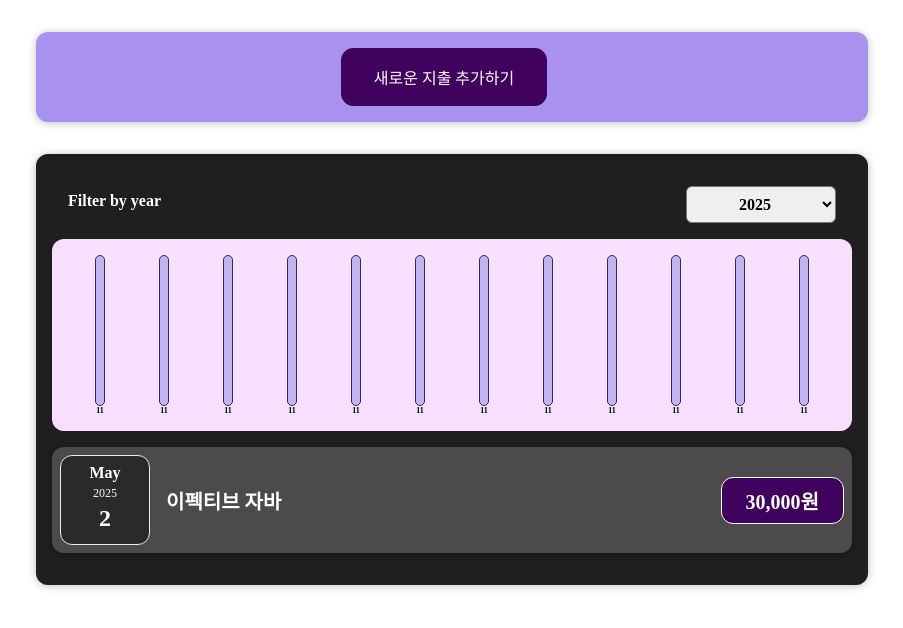
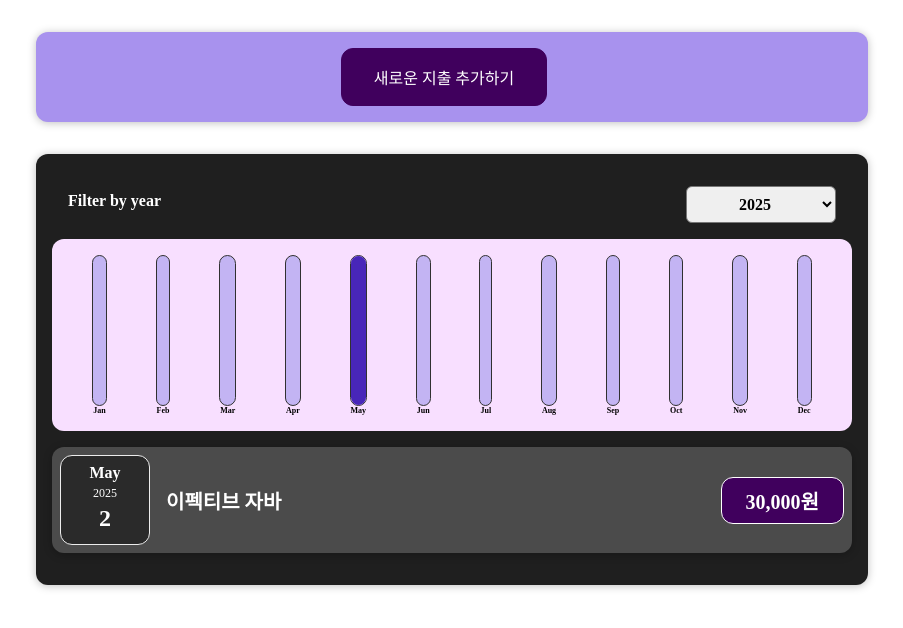
Before and after one commit to Sirosho/react-study202508, a React (Vite) app: page / in a window 1280 px wide. Shown: the top 628 px of the page, without its empty margins (188-1091 px from the left). Built offline with nearby package versions, Linux system fonts and the light colour scheme.

Commit message:
차트실습2

```diff
--- a/src/components/chart/Chart.jsx
+++ b/src/components/chart/Chart.jsx
@@ -2,21 +2,33 @@ import React from 'react';
 import ChartBar from './ChartBar';
 import './Chart.css';
 
-const Chart = () => {
+const Chart = ({dataPoints}) => {
+
+
+    const totalValue = dataPoints.reduce((acc,dp)=>acc+dp.value,0);
+
+    // const getTotalValue = ()=>{
+    //     let total=0;
+    //     for (const dp of dataPoints) {
+    //         total += dp.value;
+    //     }
+    //     return total;
+    // }
+    //
+    // const totalValue = getTotalValue();
     return (
         <div className='chart'>
-            <ChartBar />
-            <ChartBar />
-            <ChartBar />
-            <ChartBar />
-            <ChartBar />
-            <ChartBar />
-            <ChartBar />
-            <ChartBar />
-            <ChartBar />
-            <ChartBar />
-            <ChartBar />
-            <ChartBar />
+
+            {
+                dataPoints.map(dp =>
+                    <ChartBar
+                        key={dp.label}
+                        label={dp.label}
+                        currentMonthValue={dp.value}
+                        totalValue={totalValue}
+                    />)
+            }
+
         </div>
     );
 };
--- a/src/components/chart/ChartBar.jsx
+++ b/src/components/chart/ChartBar.jsx
@@ -2,13 +2,26 @@ import React from 'react';
 
 import './ChartBar.css';
 
-const ChartBar = () => {
+// 1개의 월에 대한 막대그래프 정보
+const ChartBar = ({label, currentMonthValue , totalValue}) => {
+
+    // 월별 지출액 비율 구하기 - 해당 월의 지출액 / 해당년도의 총 지출액
+
+    let barFillHeight = '0%';
+
+
+    if(totalValue > 0){
+        const percentage = currentMonthValue / totalValue * 100;
+        barFillHeight = `${percentage}%`;
+
+    }
+
     return (
         <div className='chart-bar'>
             <div className='chart-bar__inner'>
-                <div className='chart-bar__fill'></div>
+                <div className='chart-bar__fill' style={{height: barFillHeight}}></div>
             </div>
-            <div className='chart-bar__label'>11</div>
+            <div className='chart-bar__label'>{label}</div>
         </div>
     );
 };
--- a/src/components/chart/ExpenseChart.jsx
+++ b/src/components/chart/ExpenseChart.jsx
@@ -1,7 +1,10 @@
 import React from 'react';
 import Chart from './Chart';
 
-const ExpenseChart = () => {
+const ExpenseChart = ({expenses}) => {
+
+    console.log('해당년도 지출배열:',expenses)
+
     const chartDataPoints = [
         { label: 'Jan', value: 0 },
         { label: 'Feb', value: 0 },
@@ -17,7 +20,13 @@ const ExpenseChart = () => {
         { label: 'Dec', value: 0 },
     ];
 
-    return <Chart />;
+    // 필터링된 지출 배열을 통해 chartDataPoints 의 value들을 채우기
+    expenses.forEach(ex => {
+        chartDataPoints[ex.date.getMonth()].value += ex.price;
+    })
+
+
+    return <Chart dataPoints={chartDataPoints} />;
 };
 
 export default ExpenseChart;
--- a/src/components/expenses/ExpenseList.jsx
+++ b/src/components/expenses/ExpenseList.jsx
@@ -38,7 +38,7 @@ const ExpenseList = ({ expenses: expenseList }) => {
     return (
         <Card className='expenses'>
             <ExpenseFilter onChangeFilter={onFilterChange} />
-            <ExpenseChart />
+            <ExpenseChart expenses={filteredExpenses}/>
 
 
             {
```
